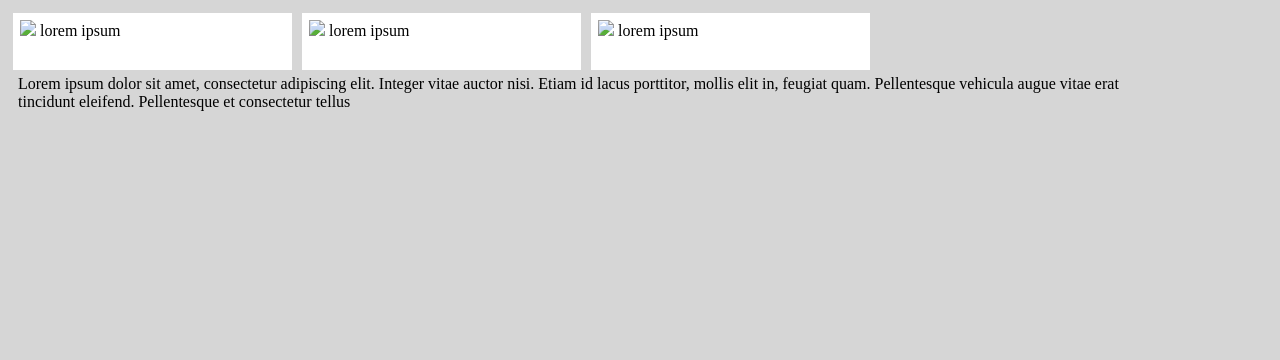
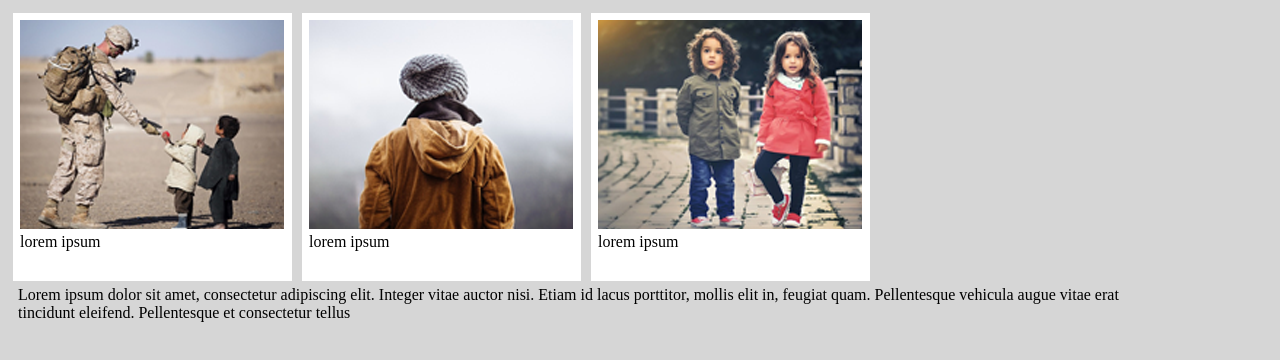
Before and after one commit to Gabrielasalvo/Galeria-pequena, a plain HTML site: page index.html in a window 1280 px wide. Drawn offline with Linux system fonts and the light colour scheme.

Commit message:
mudança nome
mudança para index

```diff
--- a/galeria.html
+++ b/index.html
@@ -32,11 +32,11 @@
 	</head>
 
 	<body>
-	<div id="galeria-foto"><img src="img/imagem1.png" height="100%">
+	<div id="galeria-foto"><img src="imagem1.png" height="100%">
 	lorem ipsum</div>
-	<div id="galeria-foto"><img src="img/imagem2.png" height="100%">
+	<div id="galeria-foto"><img src="imagem2.png" height="100%">
 	lorem ipsum</div>
-	<div id="galeria-foto"><img src="img/imagem3.png" height="100%">
+	<div id="galeria-foto"><img src="imagem3.png" height="100%">
 	lorem ipsum</div>
 
 	<div id="borda-texto" class="clear"><p>
```
